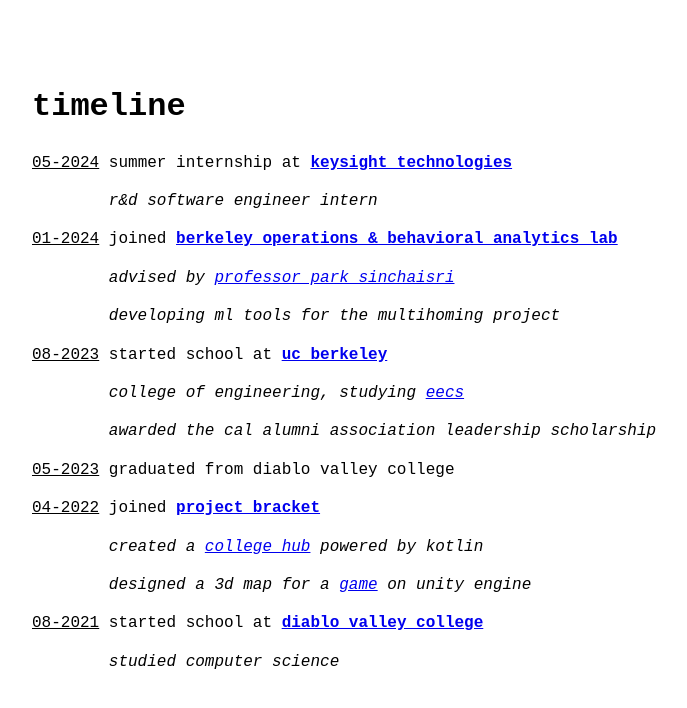
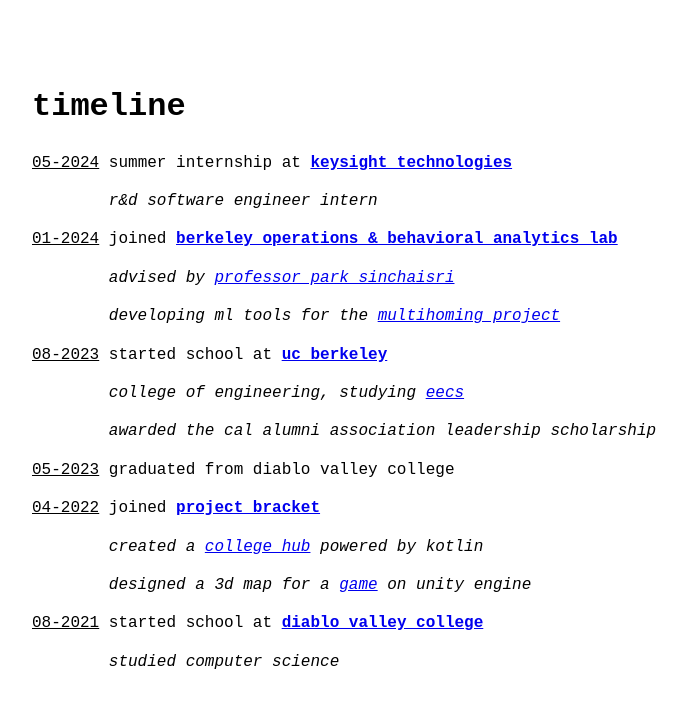
Before and after one commit to tyeoh9/tyeoh, a Jekyll site: the page built from timeline.md, in a window 1280 px wide. Shown: the top 708 px of the page, without its empty margins (288-975 px from the left). Built offline with Jekyll 4.4.1, drawn with Linux system fonts in a browser that asks for light colours; part of the change alters nothing that is shown.

```diff
--- a/timeline.md
+++ b/timeline.md
@@ -12,7 +12,7 @@ permalink: /timeline/
 
 &nbsp;&nbsp;&nbsp;&nbsp;&nbsp;&nbsp;&nbsp;&nbsp;*advised by [professor park sinchaisri](https://haas.berkeley.edu/faculty/park-sinchaisri/)*
 
-&nbsp;&nbsp;&nbsp;&nbsp;&nbsp;&nbsp;&nbsp;&nbsp;*developing ml tools for the multihoming project*
+&nbsp;&nbsp;&nbsp;&nbsp;&nbsp;&nbsp;&nbsp;&nbsp;*developing ml tools for the [multihoming project](https://papers.ssrn.com/sol3/papers.cfm?abstract_id=4502968)*
 
 <ins>08-2023</ins> started school at [**uc berkeley**](https://www.berkeley.edu/)
 
```
